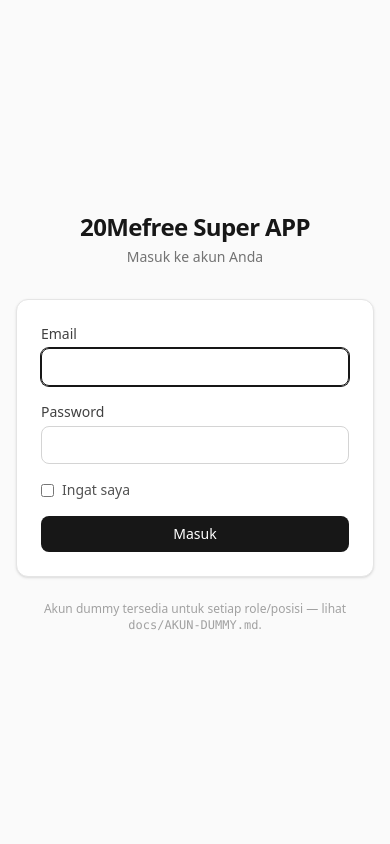
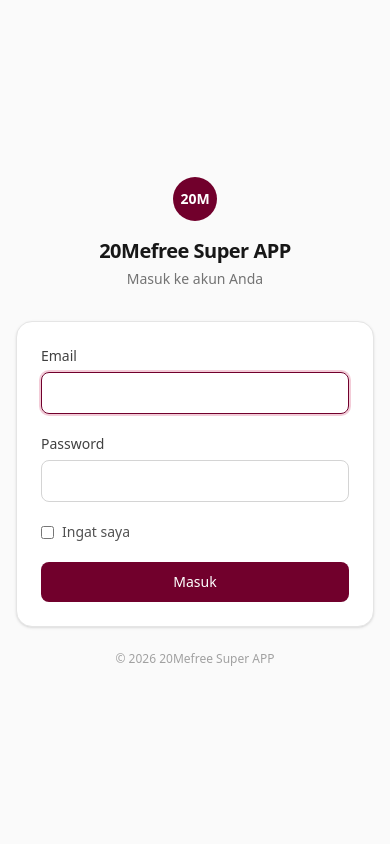
Before and after one commit to 20mefreeofficial-arch/20mefree-superapp, a Laravel app: page /login in a window 390 px wide. Run offline with Laravel 12, Linux system fonts and the light colour scheme; style sheets or scripts are compiled from the project's sources.

Commit message:
Tema warna elegant, responsive penuh, dan pengerasan keamanan
- Tema: warna primer #71002c dipakai secukupnya di atas palet netral
  (login, dashboard) untuk kesan elegant, bukan warna-warni.
- Responsive: layout login & dashboard dirapikan di breakpoint mobile/
  tablet/desktop (diverifikasi visual di 3 ukuran viewport).
- Keamanan: rate limiting + lockout anti brute-force pada login
  (5 percobaan gagal/menit per email+IP, plus throttle 10/menit per
  route), security headers (X-Frame-Options, X-Content-Type-Options,
  Referrer-Policy, Permissions-Policy, CSP di luar mode local, HSTS
  saat HTTPS). Checklist keamanan production didokumentasikan di
  docs/KEAMANAN.md. Ditambahkan test untuk lockout & security headers.

Co-Authored-By: Claude Sonnet 5 <noreply@anthropic.com>
Claude-Session: https://claude.ai/code/session_014XdKD8ig6bagtYKeMuo2n9

```diff
--- a/app/Http/Controllers/Auth/AuthenticatedSessionController.php
+++ b/app/Http/Controllers/Auth/AuthenticatedSessionController.php
@@ -6,10 +6,18 @@ use App\Http\Controllers\Controller;
 use Illuminate\Http\RedirectResponse;
 use Illuminate\Http\Request;
 use Illuminate\Support\Facades\Auth;
+use Illuminate\Support\Facades\RateLimiter;
+use Illuminate\Support\Str;
+use Illuminate\Validation\ValidationException;
 use Illuminate\View\View;
 
 class AuthenticatedSessionController extends Controller
 {
+    /**
+     * Maksimum percobaan login gagal sebelum akun dikunci sementara.
+     */
+    private const MAX_ATTEMPTS = 5;
+
     public function create(): View
     {
         return view('auth.login');
@@ -18,15 +26,29 @@ class AuthenticatedSessionController extends Controller
     public function store(Request $request): RedirectResponse
     {
         $credentials = $request->validate([
-            'email' => ['required', 'email'],
+            'email' => ['required', 'string', 'email'],
             'password' => ['required', 'string'],
         ]);
 
+        $throttleKey = Str::transliterate(Str::lower($credentials['email']).'|'.$request->ip());
+
+        if (RateLimiter::tooManyAttempts($throttleKey, self::MAX_ATTEMPTS)) {
+            $seconds = RateLimiter::availableIn($throttleKey);
+
+            throw ValidationException::withMessages([
+                'email' => "Terlalu banyak percobaan login. Coba lagi dalam {$seconds} detik.",
+            ]);
+        }
+
         if (! Auth::attempt($credentials, $request->boolean('remember'))) {
+            RateLimiter::hit($throttleKey, 60);
+
             return back()->withErrors([
                 'email' => 'Email atau password salah.',
             ])->onlyInput('email');
         }
+
+        RateLimiter::clear($throttleKey);
 
         $request->session()->regenerate();
 
--- /dev/null
+++ b/app/Http/Middleware/SecurityHeaders.php
@@ -0,0 +1,41 @@
+<?php
+
+namespace App\Http\Middleware;
+
+use Closure;
+use Illuminate\Http\Request;
+use Symfony\Component\HttpFoundation\Response;
+
+class SecurityHeaders
+{
+    /**
+     * Header keamanan dasar (defense in depth) untuk setiap response HTML.
+     *
+     * @param  Closure(Request): (Response)  $next
+     */
+    public function handle(Request $request, Closure $next): Response
+    {
+        $response = $next($request);
+
+        $response->headers->set('X-Frame-Options', 'DENY');
+        $response->headers->set('X-Content-Type-Options', 'nosniff');
+        $response->headers->set('Referrer-Policy', 'strict-origin-when-cross-origin');
+        $response->headers->set('Permissions-Policy', 'camera=(), microphone=(), geolocation=()');
+
+        // CSP penuh hanya di luar local/dev, supaya Vite dev server (HMR, origin
+        // beda) tidak terblokir saat development dengan `npm run dev`.
+        if (! app()->environment('local')) {
+            $response->headers->set(
+                'Content-Security-Policy',
+                "default-src 'self'; base-uri 'self'; frame-ancestors 'none'; ".
+                "script-src 'self'; style-src 'self' 'unsafe-inline'; img-src 'self' data:; font-src 'self' data:"
+            );
+        }
+
+        if ($request->secure()) {
+            $response->headers->set('Strict-Transport-Security', 'max-age=31536000; includeSubDomains');
+        }
+
+        return $response;
+    }
+}
--- a/bootstrap/app.php
+++ b/bootstrap/app.php
@@ -1,6 +1,7 @@
 <?php
 
 use App\Http\Middleware\EnsureUserHasRole;
+use App\Http\Middleware\SecurityHeaders;
 use Illuminate\Foundation\Application;
 use Illuminate\Foundation\Configuration\Exceptions;
 use Illuminate\Foundation\Configuration\Middleware;
@@ -16,6 +17,10 @@ return Application::configure(basePath: dirname(__DIR__))
         $middleware->alias([
             'role' => EnsureUserHasRole::class,
         ]);
+
+        $middleware->web(append: [
+            SecurityHeaders::class,
+        ]);
     })
     ->withExceptions(function (Exceptions $exceptions): void {
         $exceptions->shouldRenderJsonWhen(
--- a/resources/css/app.css
+++ b/resources/css/app.css
@@ -6,4 +6,14 @@
 @theme {
     --font-sans: ui-sans-serif, system-ui, sans-serif, 'Apple Color Emoji', 'Segoe UI Emoji',
         'Segoe UI Symbol', 'Noto Color Emoji';
+
+    /* Warna primer brand 20Mefree — dipakai secukupnya (tombol utama, aksen,
+       fokus) di atas palet netral, bukan sebagai warna dominan. */
+    --color-primary-50: #fbeaef;
+    --color-primary-100: #f3ccd8;
+    --color-primary-500: #71002c;
+    --color-primary-600: #5c0024;
+    --color-primary-700: #47001c;
+    --color-primary: #71002c;
+    --color-primary-dark: #47001c;
 }
--- a/resources/views/auth/login.blade.php
+++ b/resources/views/auth/login.blade.php
@@ -1,51 +1,56 @@
 @extends('layouts.app')
 
-@section('title', 'Login - ' . config('app.name'))
+@section('title', 'Masuk - ' . config('app.name'))
 
 @section('content')
-<div class="flex min-h-screen items-center justify-center px-4">
+<div class="flex min-h-screen items-center justify-center px-4 py-10 sm:px-6">
     <div class="w-full max-w-sm">
         <div class="mb-8 text-center">
-            <h1 class="text-2xl font-semibold tracking-tight">20Mefree Super APP</h1>
+            <div class="mx-auto mb-4 flex h-11 w-11 items-center justify-center rounded-full bg-primary text-sm font-semibold text-white sm:h-12 sm:w-12">
+                20M
+            </div>
+            <h1 class="text-xl font-semibold tracking-tight text-neutral-900 sm:text-2xl">20Mefree Super APP</h1>
             <p class="mt-1 text-sm text-neutral-500">Masuk ke akun Anda</p>
         </div>
 
-        <div class="rounded-xl border border-neutral-200 bg-white p-6 shadow-sm">
+        <div class="rounded-2xl border border-neutral-200 bg-white p-6 shadow-sm sm:p-8">
             @if ($errors->any())
-                <div class="mb-4 rounded-lg bg-red-50 px-4 py-3 text-sm text-red-700">
+                <div class="mb-5 rounded-lg border border-primary-100 bg-primary-50 px-4 py-3 text-sm text-primary-700" role="alert">
                     {{ $errors->first() }}
                 </div>
             @endif
 
-            <form method="POST" action="{{ route('login') }}" class="space-y-4">
+            <form method="POST" action="{{ route('login') }}" class="space-y-5" novalidate>
                 @csrf
 
                 <div>
-                    <label for="email" class="mb-1 block text-sm font-medium text-neutral-700">Email</label>
+                    <label for="email" class="mb-1.5 block text-sm font-medium text-neutral-700">Email</label>
                     <input id="email" type="email" name="email" value="{{ old('email') }}" required autofocus
-                        class="w-full rounded-lg border border-neutral-300 px-3 py-2 text-sm focus:border-neutral-900 focus:outline-none focus:ring-1 focus:ring-neutral-900">
+                        autocomplete="username"
+                        class="w-full rounded-lg border border-neutral-300 px-3 py-2.5 text-sm text-neutral-900 transition focus:border-primary focus:outline-none focus:ring-2 focus:ring-primary-100">
                 </div>
 
                 <div>
-                    <label for="password" class="mb-1 block text-sm font-medium text-neutral-700">Password</label>
+                    <label for="password" class="mb-1.5 block text-sm font-medium text-neutral-700">Password</label>
                     <input id="password" type="password" name="password" required
-                        class="w-full rounded-lg border border-neutral-300 px-3 py-2 text-sm focus:border-neutral-900 focus:outline-none focus:ring-1 focus:ring-neutral-900">
+                        autocomplete="current-password"
+                        class="w-full rounded-lg border border-neutral-300 px-3 py-2.5 text-sm text-neutral-900 transition focus:border-primary focus:outline-none focus:ring-2 focus:ring-primary-100">
                 </div>
 
                 <label class="flex items-center gap-2 text-sm text-neutral-600">
-                    <input type="checkbox" name="remember" class="rounded border-neutral-300">
+                    <input type="checkbox" name="remember" class="rounded border-neutral-300 text-primary focus:ring-primary-100">
                     Ingat saya
                 </label>
 
                 <button type="submit"
-                    class="w-full rounded-lg bg-neutral-900 px-4 py-2 text-sm font-medium text-white hover:bg-neutral-800">
+                    class="w-full rounded-lg bg-primary px-4 py-2.5 text-sm font-medium text-white transition hover:bg-primary-dark focus:outline-none focus:ring-2 focus:ring-primary-100 focus:ring-offset-2">
                     Masuk
                 </button>
             </form>
         </div>
 
         <p class="mt-6 text-center text-xs text-neutral-400">
-            Akun dummy tersedia untuk setiap role/posisi &mdash; lihat <code>docs/AKUN-DUMMY.md</code>.
+            &copy; {{ now()->year }} 20Mefree Super APP
         </p>
     </div>
 </div>
--- a/resources/views/layouts/app.blade.php
+++ b/resources/views/layouts/app.blade.php
@@ -3,6 +3,7 @@
 <head>
     <meta charset="utf-8">
     <meta name="viewport" content="width=device-width, initial-scale=1">
+    <meta name="color-scheme" content="light">
     <title>@yield('title', config('app.name'))</title>
     @vite(['resources/css/app.css', 'resources/js/app.js'])
 </head>
--- a/routes/web.php
+++ b/routes/web.php
@@ -10,7 +10,8 @@ Route::get('/', function () {
 
 Route::middleware('guest')->group(function () {
     Route::get('/login', [AuthenticatedSessionController::class, 'create'])->name('login');
-    Route::post('/login', [AuthenticatedSessionController::class, 'store']);
+    Route::post('/login', [AuthenticatedSessionController::class, 'store'])
+        ->middleware('throttle:10,1');
 });
 
 Route::middleware('auth')->group(function () {
```
Also changed, not shown: docs/KEAMANAN.md (added, +40 -0 lines), resources/views/dashboard.blade.php (+15 -12 lines), tests/Feature/Auth/LoginTest.php (+31 -0 lines).
